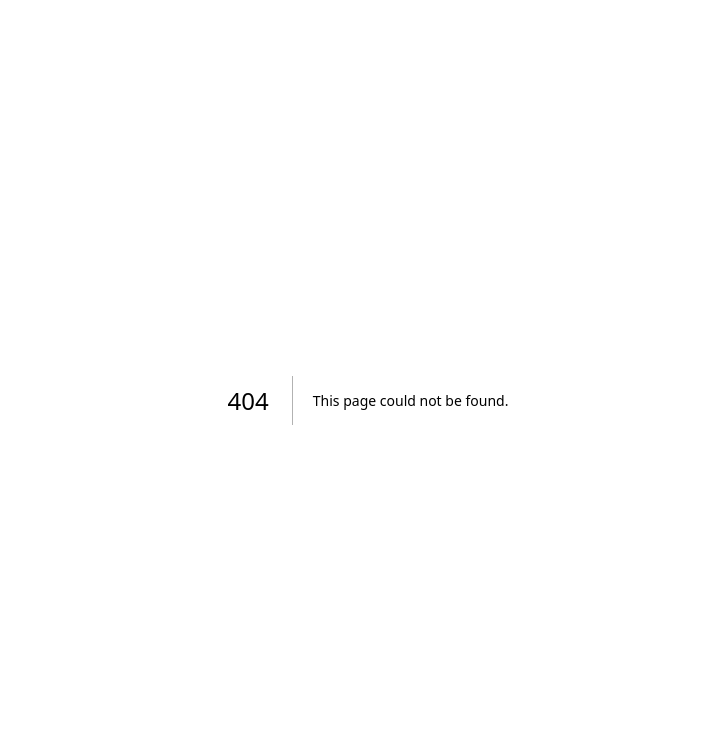
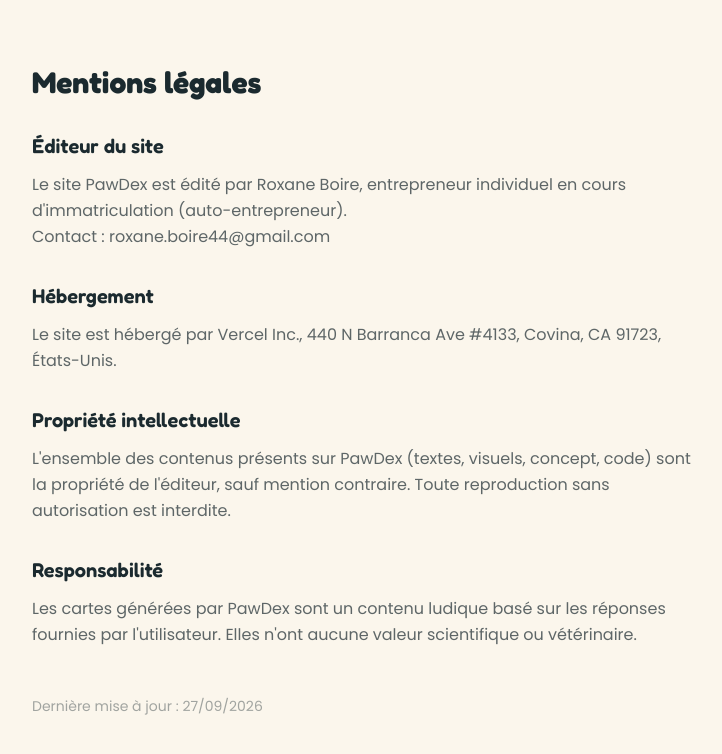
Before and after one commit to roxaneboire44-debug/pawdex, a Next.js app: page /mentions-legales in a window 1280 px wide. Before the commit this address had no page. Shown: the top 754 px of the page, without its empty margins (272-994 px from the left). Built offline with nearby package versions, Linux system fonts and the light colour scheme.

Commit message:
Create page.tsx

```diff
--- /dev/null
+++ b/app/mentions-legales/page.tsx
@@ -0,0 +1,51 @@
+export default function MentionsLegales() {
+  return (
+    <main className="min-h-screen px-6 py-16">
+      <div className="max-w-2xl mx-auto prose">
+        <h1 className="font-display text-3xl font-bold text-ink mb-8">
+          Mentions légales
+        </h1>
+
+        <h2 className="font-display font-semibold text-ink text-xl mt-8 mb-3">
+          Éditeur du site
+        </h2>
+        <p className="text-ink/70 leading-relaxed">
+          Le site PawDex est édité par Roxane Boire, entrepreneur individuel
+          en cours d&apos;immatriculation (auto-entrepreneur).
+          <br />
+          Contact : roxane.boire44@gmail.com
+        </p>
+
+        <h2 className="font-display font-semibold text-ink text-xl mt-8 mb-3">
+          Hébergement
+        </h2>
+        <p className="text-ink/70 leading-relaxed">
+          Le site est hébergé par Vercel Inc., 440 N Barranca Ave #4133,
+          Covina, CA 91723, États-Unis.
+        </p>
+
+        <h2 className="font-display font-semibold text-ink text-xl mt-8 mb-3">
+          Propriété intellectuelle
+        </h2>
+        <p className="text-ink/70 leading-relaxed">
+          L&apos;ensemble des contenus présents sur PawDex (textes, visuels,
+          concept, code) sont la propriété de l&apos;éditeur, sauf mention
+          contraire. Toute reproduction sans autorisation est interdite.
+        </p>
+
+        <h2 className="font-display font-semibold text-ink text-xl mt-8 mb-3">
+          Responsabilité
+        </h2>
+        <p className="text-ink/70 leading-relaxed">
+          Les cartes générées par PawDex sont un contenu ludique basé sur les
+          réponses fournies par l&apos;utilisateur. Elles n&apos;ont aucune
+          valeur scientifique ou vétérinaire.
+        </p>
+
+        <p className="text-ink/40 text-sm mt-12">
+          Dernière mise à jour : {new Date().toLocaleDateString("fr-FR")}
+        </p>
+      </div>
+    </main>
+  );
+}
```
